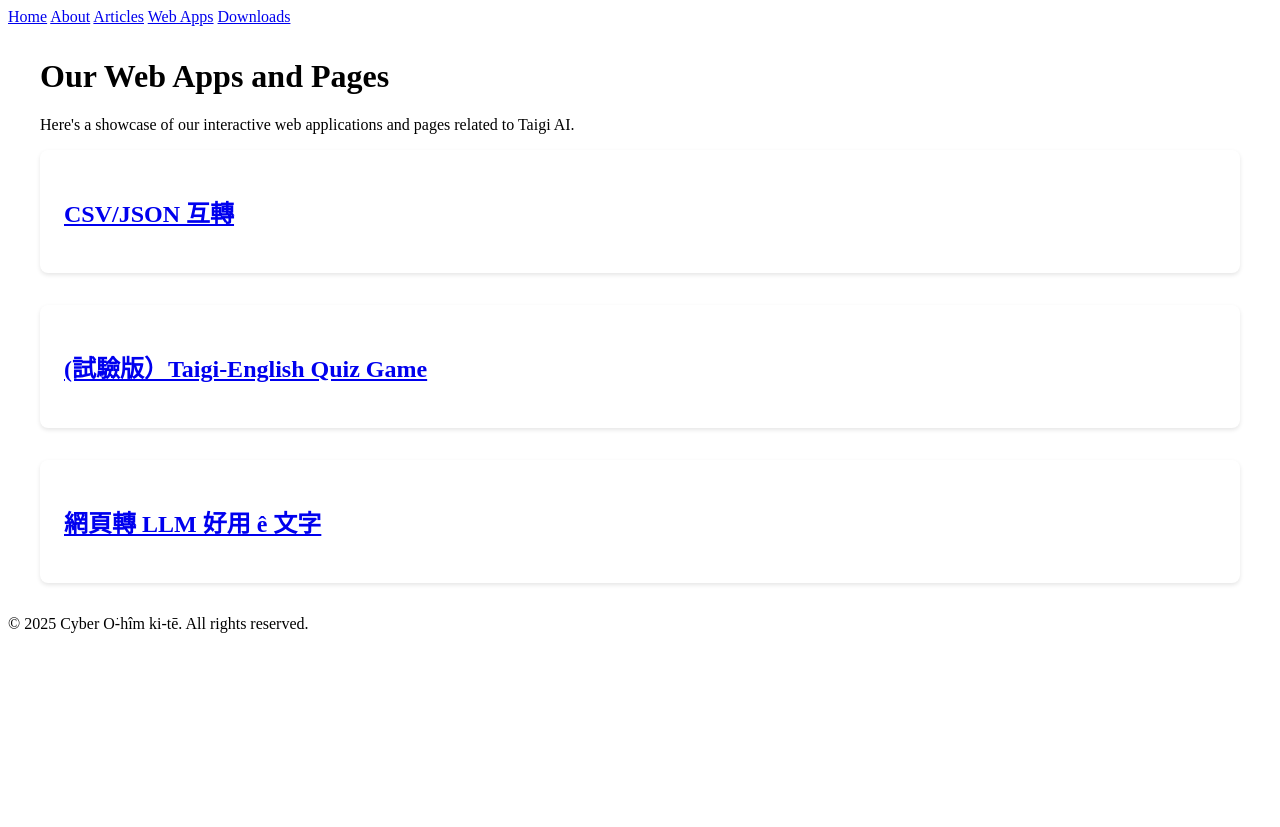
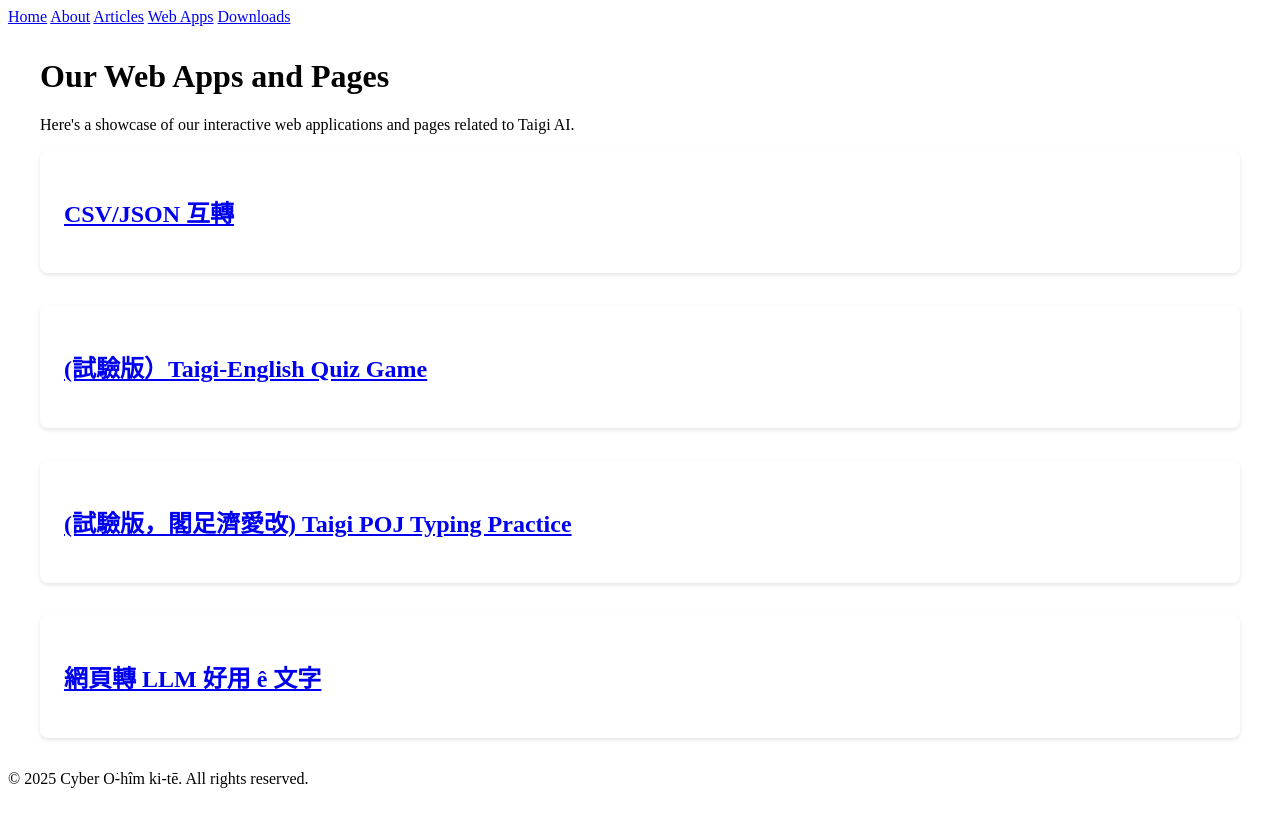
Before and after one commit to CyberOoHim/CyberOoHim.github.io, a Jekyll site: the page built from pages/web-apps.html, in a window 1280 px wide. Shown: the top 827 px of the page. Built offline with Jekyll 4.4.1, drawn with Linux system fonts in a browser that asks for light colours.

Commit message:
Update and rename POJ_typing_practice.html to taigi_poj_typing_practice_v0a.html

```diff
--- a/pages/POJ_typing_practice.html
+++ b/pages/taigi_poj_typing_practice_v0a.html
@@ -1,3 +1,9 @@
+---
+layout: apps
+title: (試驗版，閣足濟愛改) Taigi POJ Typing Practice
+version: v0a
+permalink: /pages/taigi_poj_typing_practice.html
+---
 <!DOCTYPE html>
 <html>
 <head>
```
Also changed, not shown: other parts of pages/taigi_poj_typing_practice_v0a.html (+1 -1 lines).
